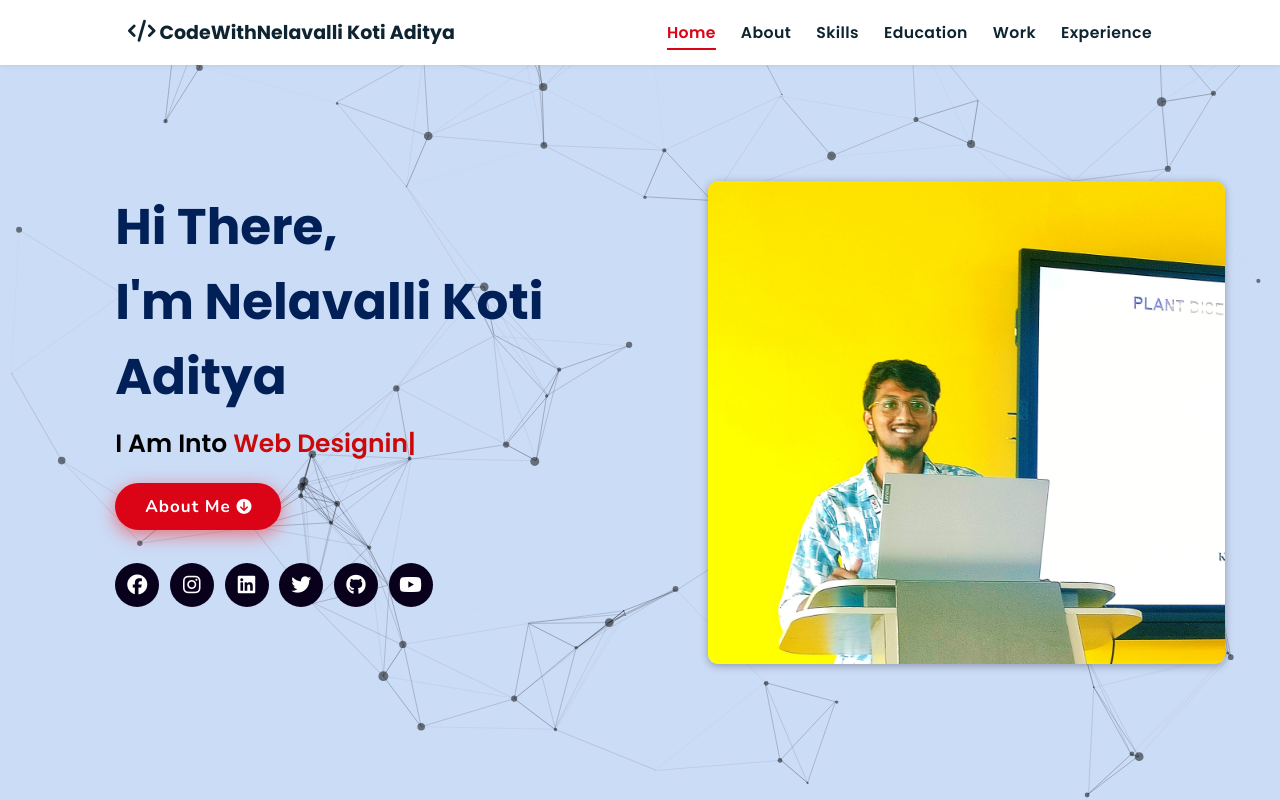
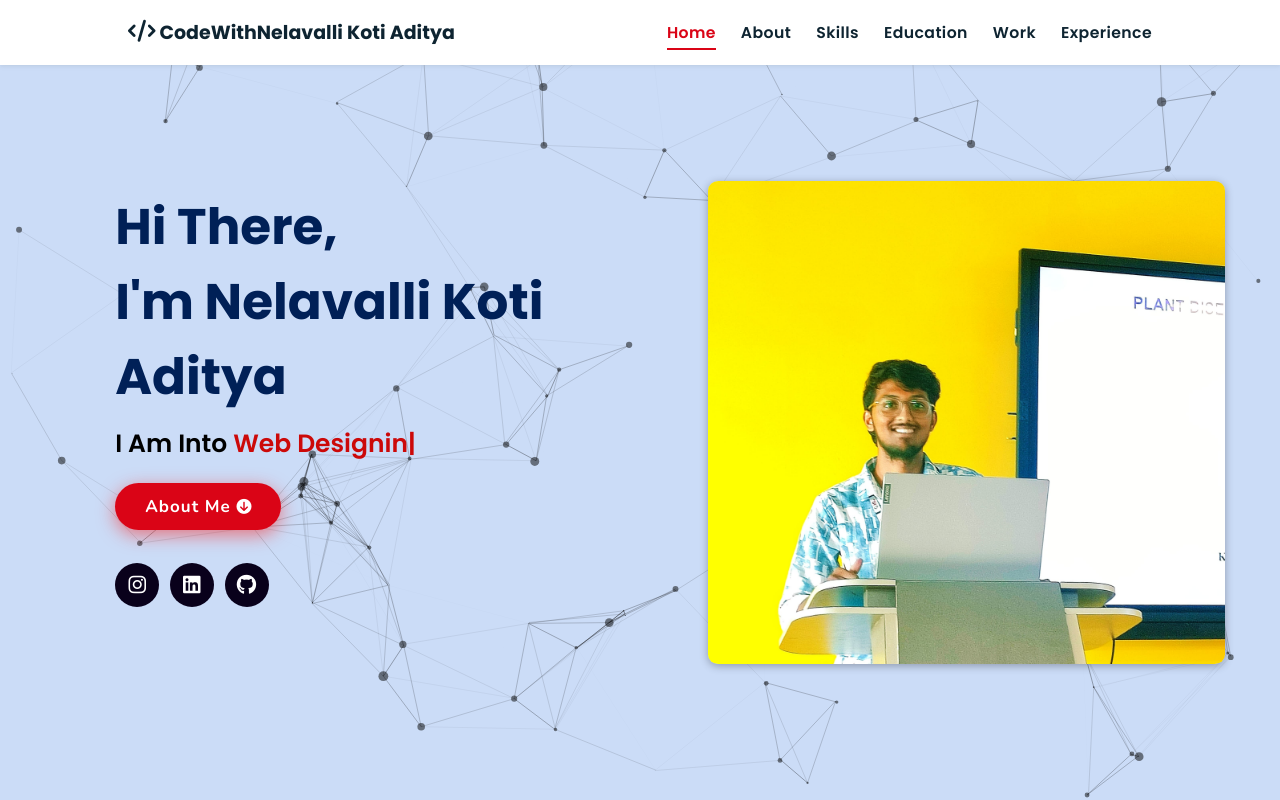
Before and after one commit to Koti5018/Personal_Portfolio, a plain HTML site: page index.html in a window 1280 px wide. Shown: the top 800 px of the page. Drawn offline with nearby package versions, Linux system fonts and the light colour scheme; no server answers.

Commit message:
Update index.html

```diff
--- a/index.html
+++ b/index.html
@@ -46,12 +46,9 @@
     </a>
     <div class="socials">
         <ul class="social-icons">
-          <li><a class="facebook" aria-label="Facebook" href="https://www.facebook.com/people/Code-With-Tanveer/100090088137923/" target="_blank"><i class="fab fa-facebook"></i></a></li>
-          <li><a class="instagram" aria-label="Instagram" href="https://www.instagram.com/codewithtanveer/"><i class="fab fa-instagram" target="_blank"></i></a></li>
-          <li><a class="linkedin" aria-label="LinkedIn" href="https://www.linkedin.com/in/tanveer-ahmad-934155227?utm_source=share&utm_campaign=share_via&utm_content=profile&utm_medium=android_app" target="_blank"><i class="fab fa-linkedin"></i></a></li>
-          <li><a class="twitter" aria-label="twitter" href="https://twitter.com/ansaritanveer09?t=djOjp9Qx9fn4MNXnPF96Pw&s=09" target="_blank"><i class="fab fa-twitter"></i></a></li>
-          <li><a class="github" aria-label="GitHub" href="https://github.com/CodeWithTanveer" target="_blank"><i class="fab fa-github"></i></a></li>
-          <li><a class="dev" aria-label="Dev" href="https://www.youtube.com/channel/UCUHWQr2ACeR2lSMXABALxHw" target="_blank"><i class="fa-brands fa-youtube"></i></a></li>
+          <li><a class="instagram" aria-label="Instagram" href="https://www.instagram.com/"><i class="fab fa-instagram" target="_blank"></i></a></li>
+          <li><a class="linkedin" aria-label="LinkedIn" href="https://www.linkedin.com/in/nelavalli-koti-aditya-024b14246" target="_blank"><i class="fab fa-linkedin"></i></a></li>
+          <li><a class="github" aria-label="GitHub" href="https://github.com/Koti5018" target="_blank"><i class="fab fa-github"></i></a></li>
         </ul>
       </div>
     </div>
```
